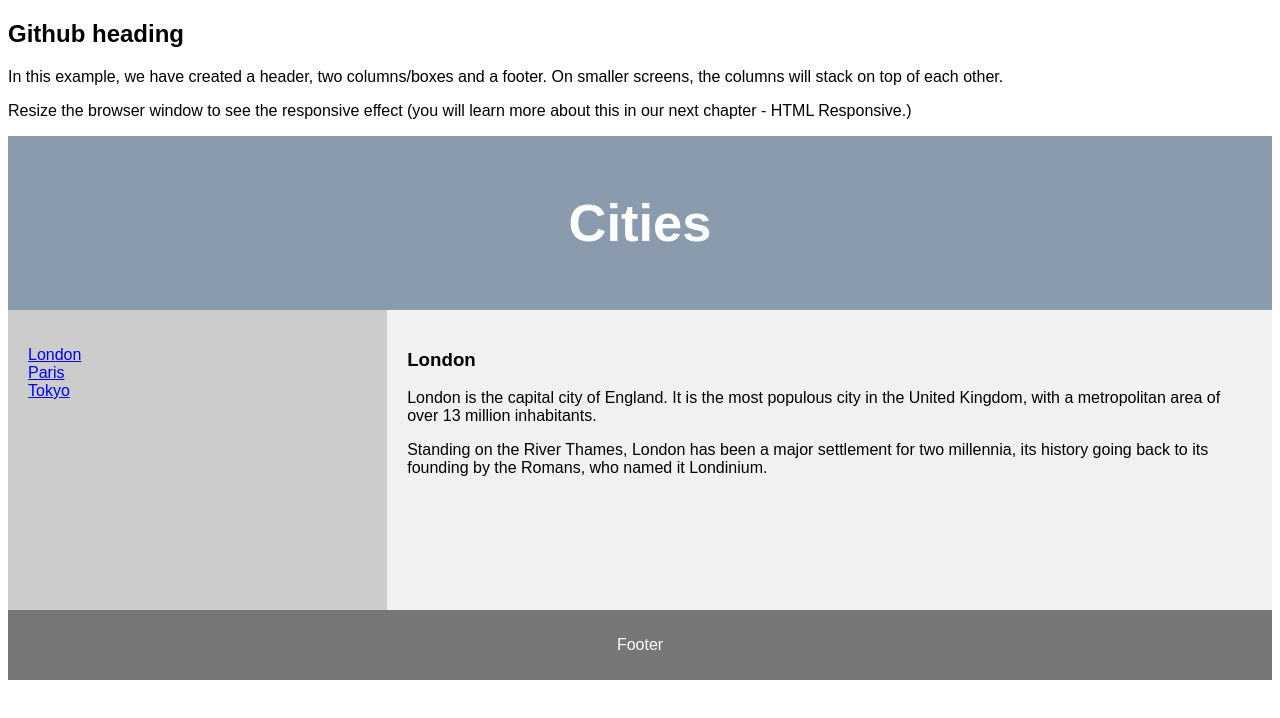
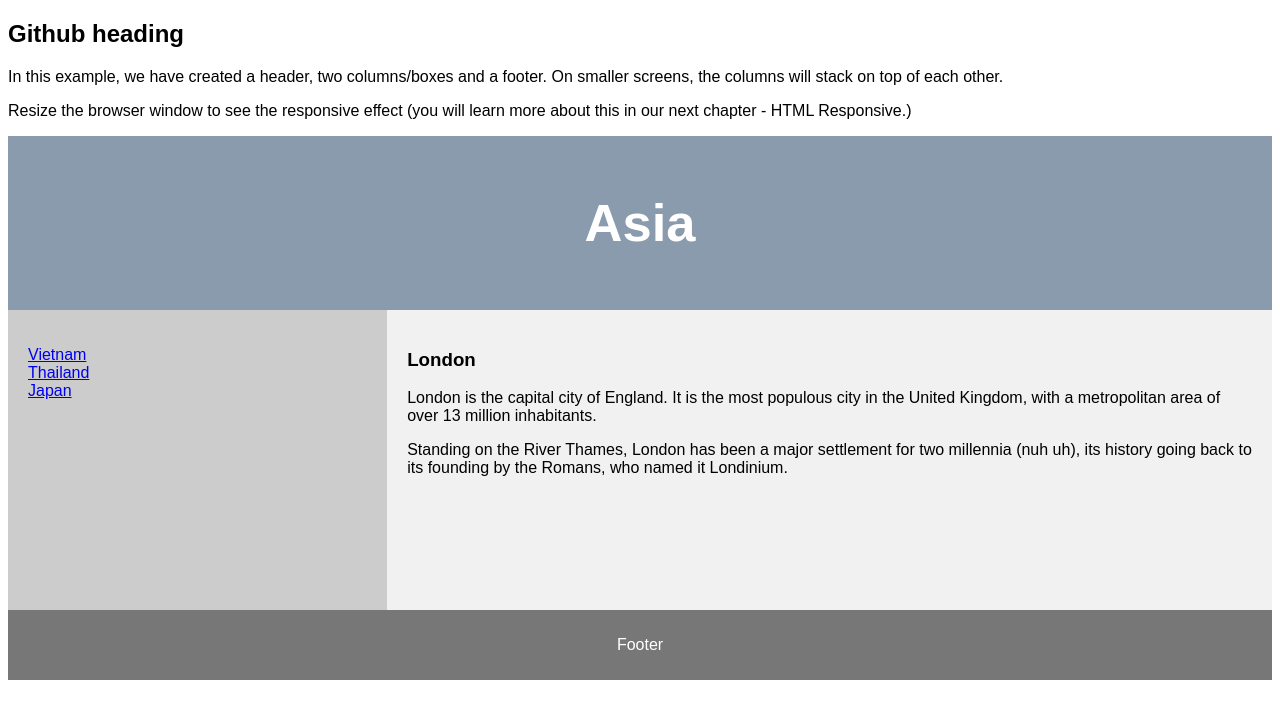
Before and after one commit to BoneFFrenzy/upgraded-dollop, a plain HTML site: page index.html in a window 1280 px wide. Drawn offline with Linux system fonts and the light colour scheme.

Commit message:
edited title, header, and lists.

```diff
--- a/index.html
+++ b/index.html
@@ -1,7 +1,7 @@
 <!DOCTYPE html>
 <html lang="en">
 <head>
-<title>CSS Template</title>
+<title>hosted on github page</title>
 <meta charset="utf-8">
 <meta name="viewport" content="width=device-width, initial-scale=1">
 <style>
@@ -76,22 +76,22 @@ footer {
 <p>Resize the browser window to see the responsive effect (you will learn more about this in our next chapter - HTML Responsive.)</p>
 
 <header>
-  <h2>Cities</h2>
+  <h2>Asia</h2>
 </header>
 
 <section>
   <nav>
     <ul>
-      <li><a href="#">London</a></li>
-      <li><a href="#">Paris</a></li>
-      <li><a href="#">Tokyo</a></li>
+      <li><a href="#">Vietnam</a></li>
+      <li><a href="#">Thailand</a></li>
+      <li><a href="#">Japan</a></li>
     </ul>
   </nav>
 
   <article>
     <h1>London</h1>
     <p>London is the capital city of England. It is the most populous city in the  United Kingdom, with a metropolitan area of over 13 million inhabitants.</p>
-    <p>Standing on the River Thames, London has been a major settlement for two millennia, its history going back to its founding by the Romans, who named it Londinium.</p>
+    <p>Standing on the River Thames, London has been a major settlement for two millennia (nuh uh), its history going back to its founding by the Romans, who named it Londinium.</p>
   </article>
 </section>
 
```
